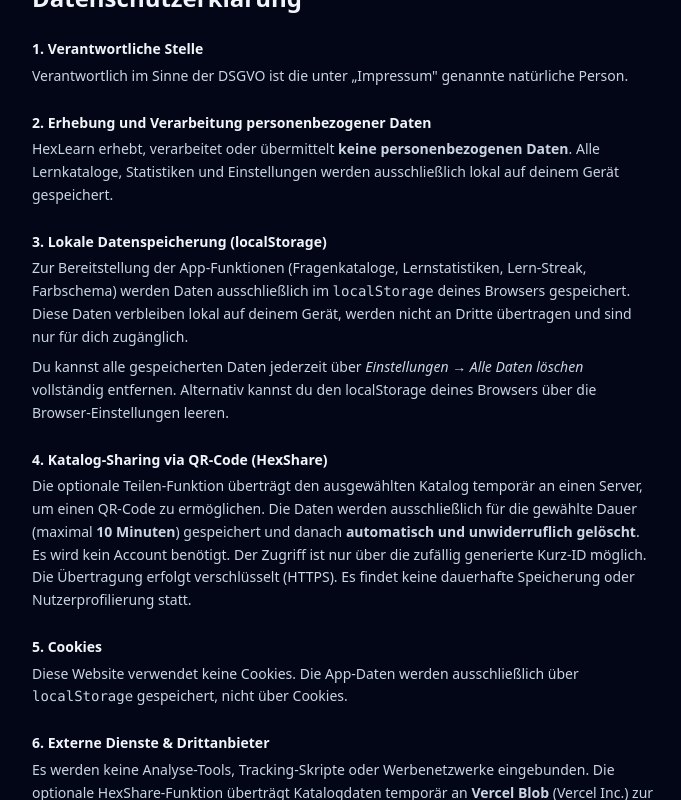
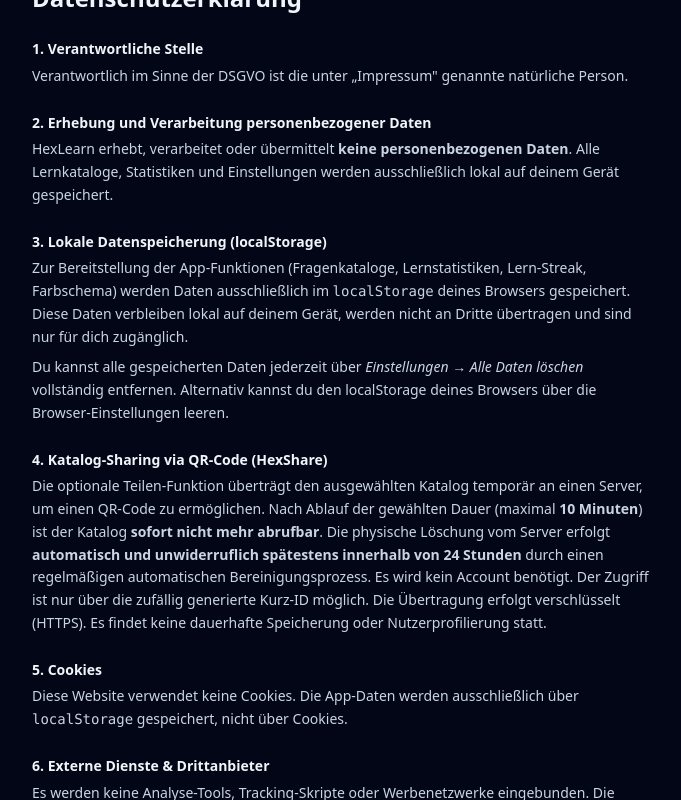
Before and after one commit to EduardoFantastico/hexlearn, a React (Vite) app: page / in a window 1280 px wide. Both pictures are taken after a click on the button "Datenschutz". Shown: the part 802-1602 px from the top of the page, without its empty margins (296-977 px from the left). Built offline with nearby package versions, Linux system fonts and the light colour scheme.

Commit message:
refactor: cleanup functions

```diff
--- a/src/components/Legal.jsx
+++ b/src/components/Legal.jsx
@@ -138,11 +138,16 @@
             </h2>
             <p>
               Die optionale Teilen-Funktion überträgt den ausgewählten Katalog
-              temporär an einen Server, um einen QR-Code zu ermöglichen. Die
-              Daten werden ausschließlich für die gewählte Dauer (maximal{" "}
-              <strong>10 Minuten</strong>) gespeichert und danach{" "}
-              <strong>automatisch und unwiderruflich gelöscht</strong>. Es wird
-              kein Account benötigt. Der Zugriff ist nur über die zufällig
+              temporär an einen Server, um einen QR-Code zu ermöglichen. Nach
+              Ablauf der gewählten Dauer (maximal <strong>10 Minuten</strong>)
+              ist der Katalog <strong>sofort nicht mehr abrufbar</strong>. Die
+              physische Löschung vom Server erfolgt{" "}
+              <strong>
+                automatisch und unwiderruflich spätestens innerhalb von 24
+                Stunden
+              </strong>{" "}
+              durch einen regelmäßigen automatischen Bereinigungsprozess. Es
+              wird kein Account benötigt. Der Zugriff ist nur über die zufällig
               generierte Kurz-ID möglich. Die Übertragung erfolgt verschlüsselt
               (HTTPS). Es findet keine dauerhafte Speicherung oder
               Nutzerprofilierung statt.
@@ -198,9 +203,10 @@
             <p className="mt-2">
               Die HexShare-Funktion speichert Katalogdaten temporär in{" "}
               <strong>Vercel Blob</strong>, einem integrierten Speicherdienst
-              von Vercel Inc. Die Daten werden ausschließlich für die vom Nutzer
-              gewählte Dauer (maximal 10 Minuten) gespeichert und danach
-              automatisch gelöscht. Der Zugriff ist nur über eine
+              von Vercel Inc. Nach Ablauf der vom Nutzer gewählten Dauer
+              (maximal 10 Minuten) sind die Daten sofort nicht mehr abrufbar und
+              werden spätestens innerhalb von 24 Stunden automatisch und
+              unwiderruflich gelöscht. Der Zugriff ist nur über eine
               zufallsgenerierte ID möglich; es findet keine Nutzerprofilierung
               statt. Weitere Informationen findest du in der{" "}
               <a
```
Also changed, not shown: api/cleanup.js (added, +77 -0 lines), vercel.json.
